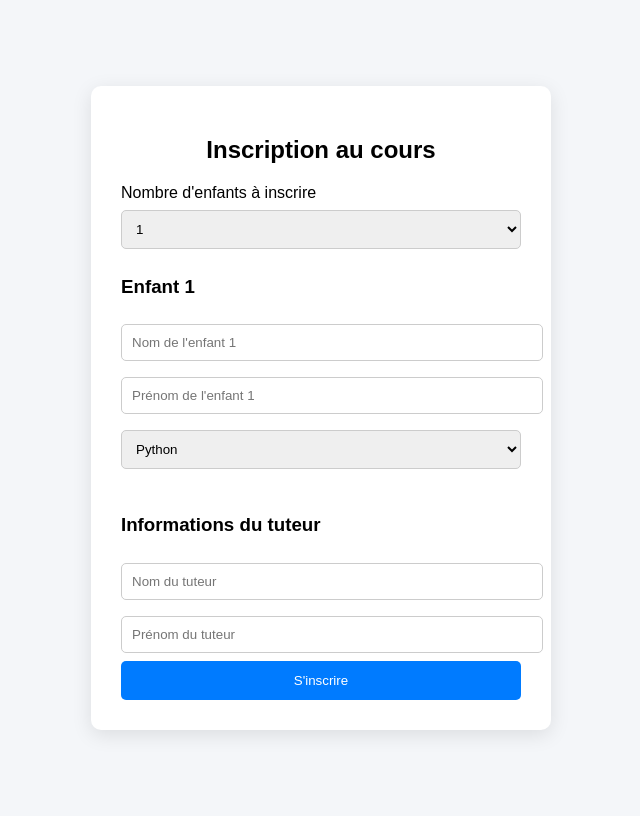
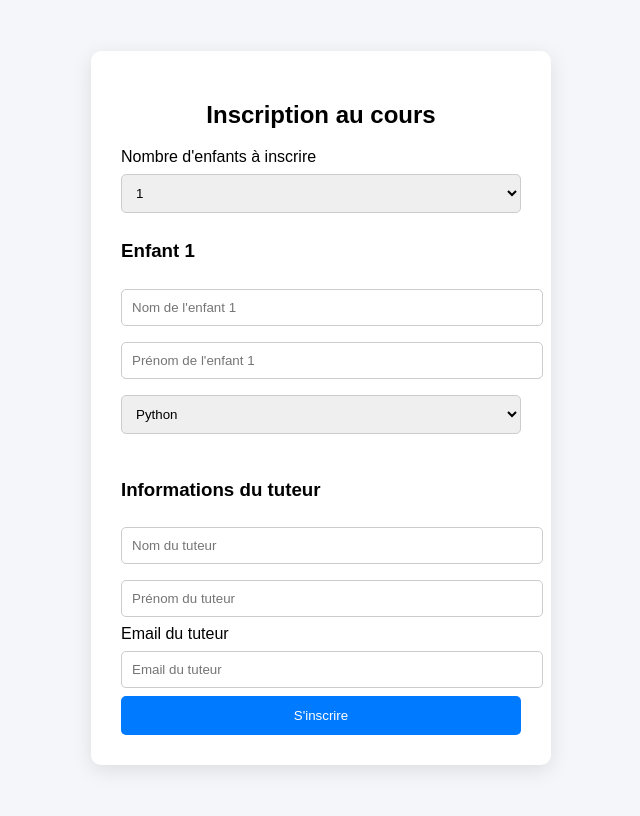
Before and after one commit to karim073/Projet_inscription, a Flask app: page / in a window 1280 px wide. Shown: the whole page, without its empty margins (319-959 px from the left). Run offline with Flask 3, Linux system fonts and the light colour scheme; some libraries are stand-ins or nearby versions.

Commit message:
email tuteur

```diff
--- a/templates/inscription.html
+++ b/templates/inscription.html
@@ -39,6 +39,10 @@
     <h3>Informations du tuteur</h3>
     <input type="text" name="nom_tuteur" placeholder="Nom du tuteur" required>
     <input type="text" name="prenom_tuteur" placeholder="Prénom du tuteur" required>
+    <div class="form-group">
+    <label for="email">Email du tuteur</label>
+    <input type="email" class="form-control" id="email" name="email" placeholder="Email du tuteur" required>
+</div>
 
     <!-- CAPTCHA -->
     <div class="g-recaptcha" data-sitekey="CLE_SITE"></div>
```
